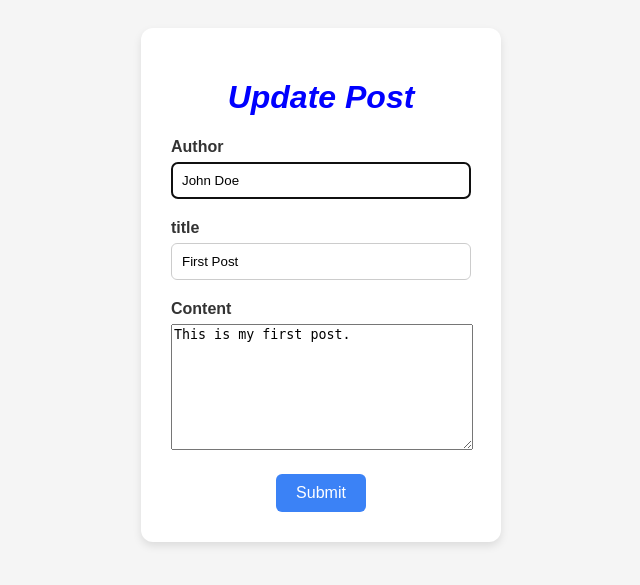
After one commit to YousufMahbobi/Blog, a Flask app: page /update/1 in a window 1280 px wide. The commit adds this page. Shown: the top 585 px of the page, without its empty margins (319-959 px from the left). Run offline with Flask 3, Linux system fonts and the light colour scheme.

Commit message:
Update functionality added

```diff
--- a/app.py
+++ b/app.py
@@ -1,4 +1,4 @@
-from flask import Flask, render_template, request, redirect, url_for
+from flask import Flask, render_template, request, redirect, url_for, abort
 from data.json_file_handler import read_json, write_json
 app = Flask(__name__)
 
@@ -34,5 +34,31 @@ def delete(post_id):
     return redirect(url_for('index'))
 
 
+@app.route('/update/<int:post_id>', methods=['GET', 'POST'])
+def update(post_id):
+    edit_post_obj = None
+    blog_posts = read_json()
+    for post in blog_posts:
+        if post['id'] == post_id:
+            edit_post_obj = post
+            if request.method == 'POST':
+                author = request.form['author']
+                title = request.form['title']
+                content = request.form['content']
+                post['author'] = author
+                post['title'] = title
+                post['content'] = content
+                write_json(blog_posts)
+                return redirect(url_for('index'))
+            else:
+                return render_template('update.html', eidt_post_obj=edit_post_obj)
+    if edit_post_obj is None:
+        return abort(404)
+
+
+@app.errorhandler(404)
+def page_not_found(e):
+    return render_template('404.html')
+
 if __name__ == '__main__':
     app.run(host="0.0.0.0", port=5001, debug=True)
--- a/data/blog_data.json
+++ b/data/blog_data.json
@@ -1 +1 @@
-[{"id": 1, "author": "John Doe", "title": "First Post", "content": "This is my first post."}, {"id": 2, "author": "Jane Doe", "title": "Second Post", "content": "This is another post."}]
+[{"id": 1, "author": "John Doe", "title": "First Post", "content": "This is my first post."}, {"id": 2, "author": "Jane Doe 1", "title": "Second Post 2", "content": "This is another post1.\r\n                \r\n                "}]
--- a/static/style.css
+++ b/static/style.css
@@ -91,3 +91,22 @@ h1 {
         .btn-danger-link:active {
             background-color: #bd2130;
         }
+
+        .btn-info-link {
+            display: inline-block;
+            background-color: #0dcaf0; /* Bootstrap 5 "info" blue */
+            color: white;
+            padding: 10px 20px;
+            font-size: 16px;
+            text-decoration: none;
+            border-radius: 6px;
+            transition: background-color 0.2s ease;
+        }
+
+        .btn-info-link:hover {
+            background-color: #31d2f2;
+        }
+
+        .btn-info-link:active {
+            background-color: #0bace0;
+        }
--- a/templates/index.html
+++ b/templates/index.html
@@ -14,6 +14,7 @@
             <p><em>Written by {{ post['author'] }}</em></p>
             <p>{{ post['content'] }}</p>
             <a href="/delete/{{ post['id'] }}" class="btn-danger-link">Delete</a>
+            <a href="/update/{{ post['id'] }}" class="btn-info-link">Update</a>
         </div>
     {% endfor %}
 </body>
--- /dev/null
+++ b/templates/update.html
@@ -0,0 +1,42 @@
+<!DOCTYPE html>
+<html lang="en">
+<head>
+    <meta charset="UTF-8">
+    <title>Update Post</title>
+    <link rel="stylesheet" href="{{ url_for('static', filename='style.css') }}">
+</head>
+<body id="add_post">
+  <div class="card" style="">
+        <h1 style="color:blue"><i>Update Post</i></h1>
+        <form method="post" action="/update/{{ eidt_post_obj['id'] }}">
+            <div class="form-group">
+                <label for="author">Author</label>
+                <input type="text"
+                       autofocus id="author"
+                       value="{{ eidt_post_obj['author'] }}"
+                       name="author" required
+                >
+            </div>
+            <div class="form-group">
+                <label for="title">title</label>
+                <input type="text"
+                       id="title"
+                       name="title"
+                       value="{{ eidt_post_obj['title'] }}"
+                       required>
+            </div>
+            <div class="form-group">
+                <label for="content">Content</label>
+                <textarea id="content"
+                          name="content"
+                          required
+                          rows="8"
+                          cols="35"
+                >{{ eidt_post_obj['content'] }}
+                </textarea>
+            </div>
+            <button type="submit">Submit</button>
+        </form>
+    </div>
+</body>
+</html>
```
Also changed, not shown: templates/404.html (added, +76 -0 lines).
